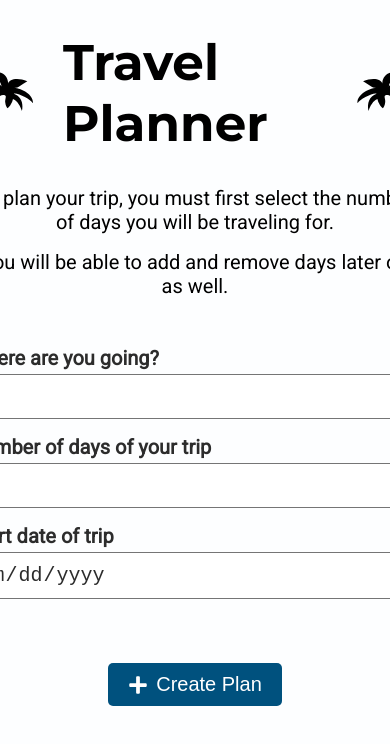
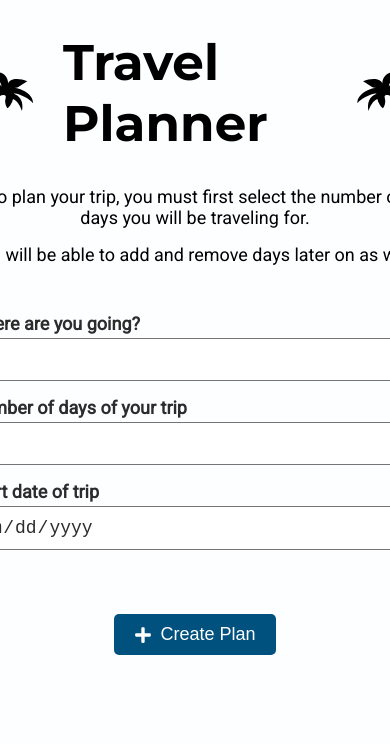
Before and after one commit to wrt95/TravelPlanner, a React (Create React App) app: page / in a window 390 px wide. Shown: the top 744 px of the page. Built offline with nearby package versions, Linux system fonts and the light colour scheme; what @react-pdf/renderer would draw is missing.

Commit message:
fixing css

```diff
--- a/src/components/Button/button.module.css
+++ b/src/components/Button/button.module.css
@@ -44,5 +44,5 @@
 }
 
 .disabled {
-  opacity: 70%;
+  opacity: var(--disabled-opacity);
 }
--- a/src/components/TripDayList/TripDayTable/TripDayTable.module.css
+++ b/src/components/TripDayList/TripDayTable/TripDayTable.module.css
@@ -1,80 +1,8 @@
-/*
-.tripHeader {
-	font-size: 24px;
-	font-weight: bold;
-	text-align: center;
-	margin: 0;
-}
-
-.tripDay {
-	border-radius: 5px;
-	display: flex;
-	flex-direction: column;
-	align-items: center;
-	border: 2px solid #f4c952;
-	margin: 2rem 0;
-	padding: 1rem;
-	border-radius: 5px;
-	background-color: #f5e4b3;
-}
-
-.dayActions {
-	display: flex;
-	gap: 2rem;
-	margin-top: 10px;
-}
-
-.table {
-	--last-column-width: 50px;
-
-	width: 100%;
-	border-collapse: collapse;
-	table-layout: fixed;
-}
-
-.table th,
-.table td {
-	padding: 8px;
-	border-bottom: 2px solid #f4c952;
-}
-
-.table td th {
-	--number-of-columns-with-value: 4;
-
-	width: calc(
-		(100% - var(--last-column-width)) / var(--number-of-columns-with-value)
-	); /* Adjust based on the number of columns minus button width */
-/*}
-
-.table td:last-child,
-.table th:last-child {
-	width: var(--last-column-width);
-	text-align: center;
-}
-
-.deleteTableHeader {
-	visibility: hidden;
-}
-
-th {
-	font-size: 20px;
-}
-
-.icon {
-	margin-left: 1rem;
-	font-size: 20px;
-}
-
-.disabled {
-	opacity: 70%;
-}
-*/
-
 .wrapper {
   width: 100%;
-  border-top: 2px solid #00517e;
-  border-bottom: 2px solid #00517e; /* TODO BORDER COLOR*/
-  background-color: #e5f6ff;
+  border-top: var(--border);
+  border-bottom: var(--border);
+  background-color: var(--accordion-background-color);
 }
 
 .tripDayButton {
@@ -131,7 +59,7 @@ th {
 
   width: calc(
     (100% - var(--last-column-width)) / var(--number-of-columns-with-value)
-  ); /* Adjust based on the number of columns minus button width */
+  );
 }
 
 .table td:last-child,
@@ -144,14 +72,14 @@ th {
 }
 
 th {
-  font-size: 20px;
+  font-size: var(--text-font-size);
 }
 
 .icon {
   margin-left: 1rem;
-  font-size: 20px;
+  font-size: var(--text-font-size);
 }
 
 .disabled {
-  opacity: 70%;
+  opacity: var(--disabled-opacity);
 }
--- a/src/index.css
+++ b/src/index.css
@@ -1,11 +1,4 @@
 :root {
-  /*
-  old colors
-  --primary-color: #ffb74d;
-  --secondary-color: #ffcc80;
-  --tertiary-color: #f58a07;
-  --background-color: #faf3e0;
-  */
   --primary-color: #bfe8ff;
   --secondary-color: #ffcc80;
   --tertiary-color: #f58a07;
@@ -15,16 +8,11 @@
   --secondary-color-danger: #b3253a;
   --tertiary-color-danger: #861c2c;
 
-  /* --primary-color: #0277bd;
-	--secondary-color: #ffc107;
-	--accent-color: #ff5722;
-	--background-color: #e0f7fa;*/
   --text-color: #2c2c2c;
 
   --button-color: #00517e;
   --button-hover-color: #1e98f5;
   --button-active-color: #0a3251;
-  /*--button-active-color: #01579b; /* Even darker shade for active */
 
   --button-text-color-dark: #2c2c2c;
   --button-text-color-light: #ffffff;
@@ -34,6 +22,10 @@
   --button-active-color-danger: var(--tertiary-color-danger);
 
   --accordion-color-open: #bfe8ff;
+  --accordion-background-color: #e5f6ff;
+
+  --border-color: #00517e;
+  --border: 2px solid var(--border-color);
 
   /* --success-color: #388e3c;
 	--warning-color: #fbc02d;*/
@@ -54,6 +46,14 @@
 
   --focus-outline: 2px solid #0a3251;
   --focus-outline-offset: 4px;
+
+  --disabled-opacity: 70%;
+}
+
+@media (max-width: 950px) {
+  :root {
+    --text-font-size: 18px;
+  }
 }
 
 html,
@@ -89,7 +89,3 @@ label {
   font-size: var(--text-font-size);
   font-weight: bold;
 }
-
-button {
-  font-size: 18px;
-}
```
